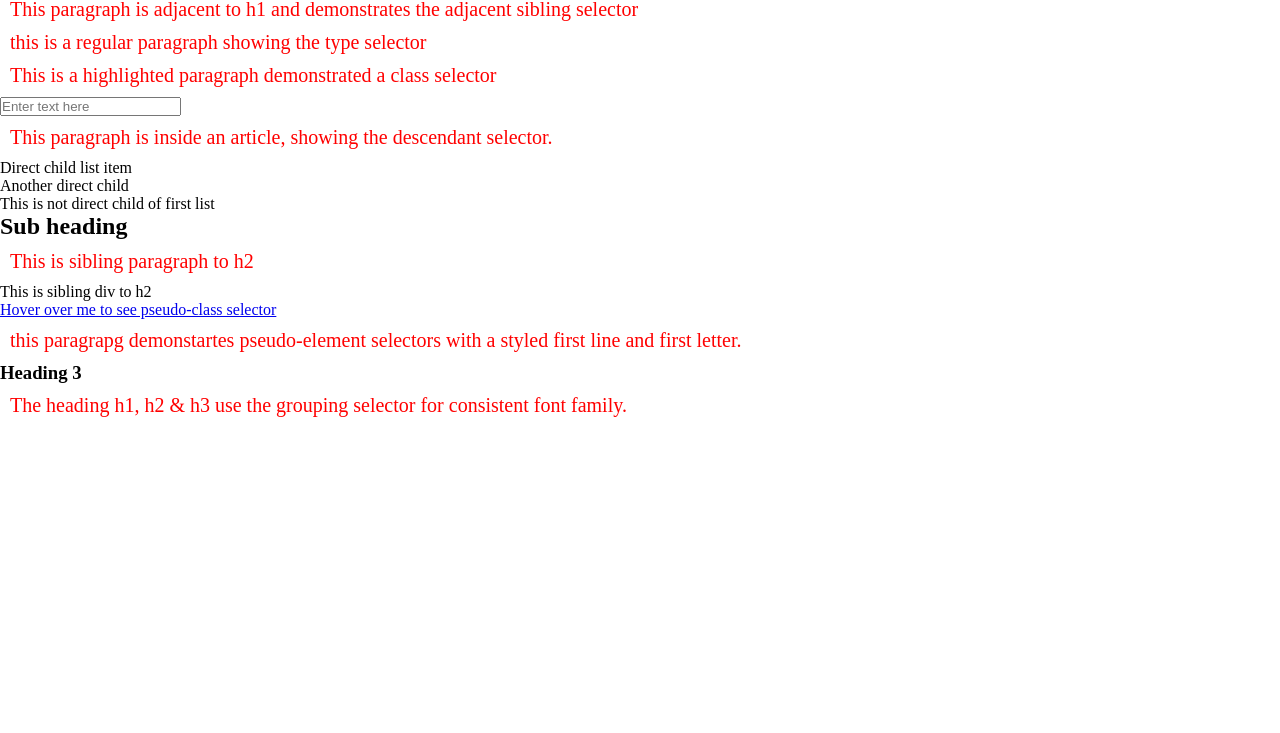
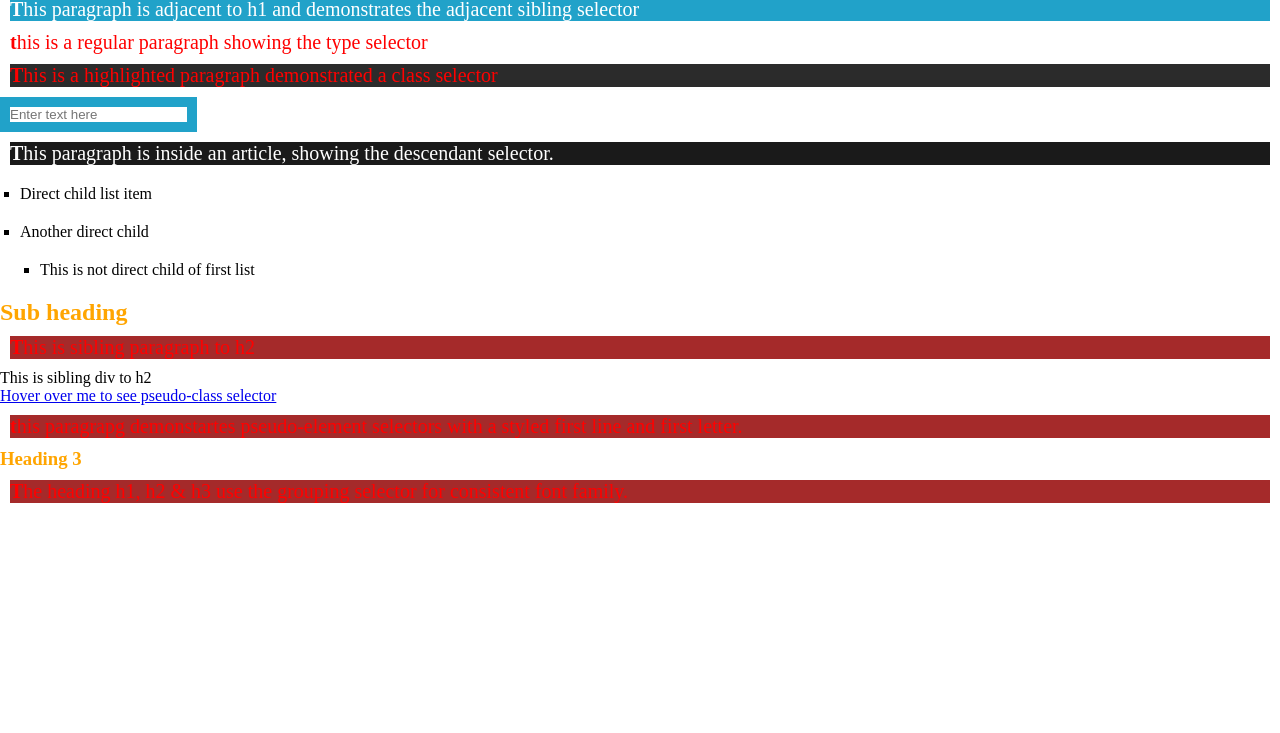
Before and after one commit to Jay-Govind/Web-Dev, a plain HTML site: page CSS/03_selectors/selectprs.html in a window 1280 px wide. Shown: the part 67-800 px from the top of the page. Drawn offline with Linux system fonts and the light colour scheme.

Commit message:
revision

```diff
--- a/CSS/03_selectors/selectprs.html
+++ b/CSS/03_selectors/selectprs.html
@@ -2,7 +2,7 @@
 <html lang="en">
   <head>
     <meta charset="UTF-8" />
-    <meta name="viewport" content="width=device-width, initial-scale=1.0" />
+    <meta name="viewport" content="width=device-width, initial-scal     e=1.0" />
     <title>Selectors</title>
     <link rel="stylesheet" href="style.css">
   </head>
--- a/CSS/03_selectors/style.css
+++ b/CSS/03_selectors/style.css
@@ -16,14 +16,64 @@
 
 /* 3.  Class Selector */
 
+.highlight {
+    background-color: #2b2b2b;
+}
+
 /* 4. ID Selector */
+
+#header {
+    background-color: #860303;
+}
 
 /* 5. Attrinute Selector */
 
+input[type="text"] {
+    border: 10px solid #21a2c9;
+}
+
 /* 6. Descendant Selector */
+
+article p {
+    color: #fff;
+    background-color: #1a1a1a;
+}
 
 /* 7.Child Selector */
 
+ul > li {
+    list-style-type: square;
+    margin: 20px;
+}
+
 /* 8. Adjacent Sibling Selector */
 
-/*  */
+h1 + p {
+    color: #fff;
+    background-color: #21a2c9;
+}
+
+/* 9. General Sibling Selector */
+
+h2 ~ p {
+    background-color: #a52a2a;
+}
+
+/* 10. Pseudo Class Selector */
+
+a:hover {
+    background-color: #1a6d30;
+    color: #fff;
+}
+
+/* 11. Pseudo Element Selector */
+
+p::first-letter {
+    font-weight: bold;
+}
+
+/* 12. Grouping */
+
+h1, h2, h3 {
+    color : orange;
+}
```
